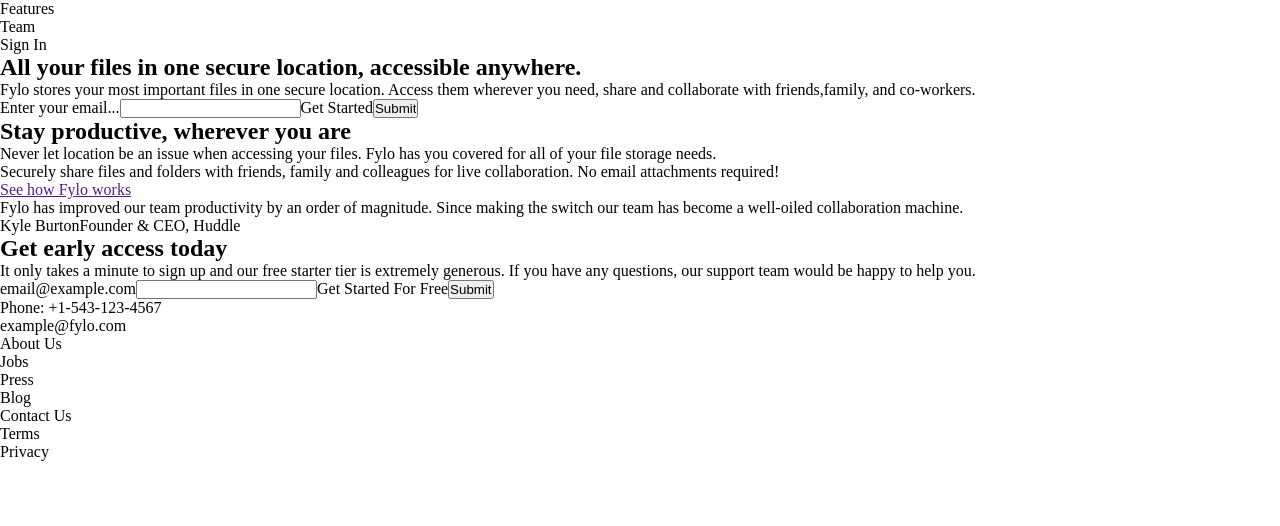
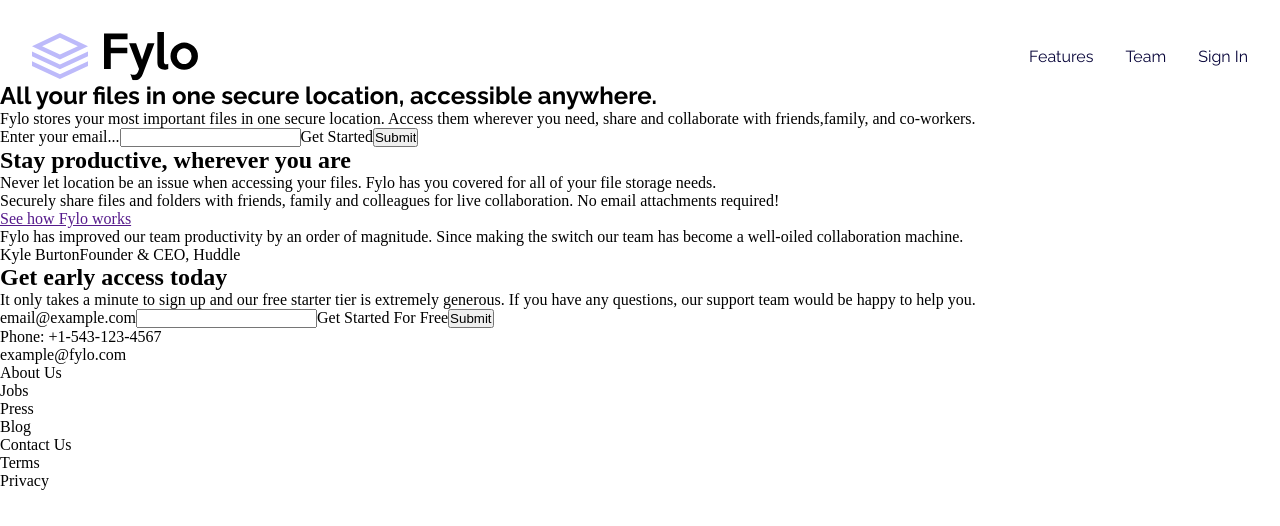
Before and after one commit to hrk-berserker27/Fylo-landing-page-with-two-column-layout, a Next.js app: page / in a window 1280 px wide. Shown: the top 526 px of the page. Built offline with nearby package versions, Linux system fonts and the light colour scheme.

Commit message:
Designed the navbar component

```diff
--- a/components/Footer.js
+++ b/components/Footer.js
@@ -13,7 +13,7 @@
           <li>Press</li>
           <li>Blog</li>
         </ul>
-        <ul class="more-tabs">
+        <ul className="more-tabs">
           <li>Contact Us</li>
           <li>Terms</li>
           <li>Privacy</li>
--- a/components/Landing.js
+++ b/components/Landing.js
@@ -2,7 +2,9 @@
   return (
     <>
       <section>
-        <h1>All your files in one secure location, accessible anywhere.</h1>
+        <h1 className="font-weight-2 font-family-1">
+          All your files in one secure location, accessible anywhere.
+        </h1>
         <p>
           Fylo stores your most important files in one secure location. Access
           them wherever you need, share and collaborate with friends,family, and
@@ -14,6 +16,7 @@
           <label for="submit-1">Get Started</label>
           <input type="submit" id="submit-1" />
         </form>
+        <aside className="land-page-image"></aside>
       </section>
     </>
   );
--- a/pages/index.js
+++ b/pages/index.js
@@ -21,6 +21,10 @@
           sizes="32x32"
           href="./images/favicon-32x32.png"
         />
+        <link
+          href="https://fonts.googleapis.com/css2?family=Open+Sans:wght@400;700&family=Raleway:wght@400;700&display=swap"
+          rel="stylesheet"
+        ></link>
 
         <title>
           Frontend Mentor | Fylo landing page with two column layout
--- a/styles/styles.scss
+++ b/styles/styles.scss
@@ -5,3 +5,39 @@
     padding: 0;
     box-sizing: border-box;
 }
+
+//navbar design
+nav {
+    @include d.flex(row, space-between, center);
+    padding-top: 2em;
+    padding-right: 2em;
+    padding-left: 2em;
+
+    .logo {
+        content: url(../public/images/logo.svg);
+    }
+
+    ul {
+        @include d.flex(row, center, center);
+        list-style-type: none;
+        gap: 2em;
+
+        li {
+            @include d.fontFamily(map-get(d.$font-family, "headingFont"), map-get(d.$font-weights, "weight-1"));
+            color: map-get(d.$color-bucket, "Very Dark Blue");
+        }
+    }
+}
+
+/*Utility classes*/
+.font-weight-1 {
+    font-weight: 400;
+}
+
+.font-weight-2 {
+    font-weight: 700;
+}
+
+.font-family-1 {
+    font-family: "Raleway";
+}
```
